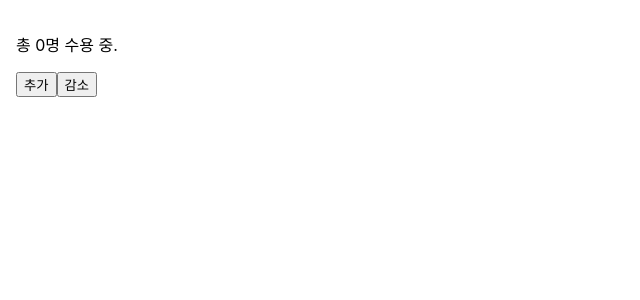
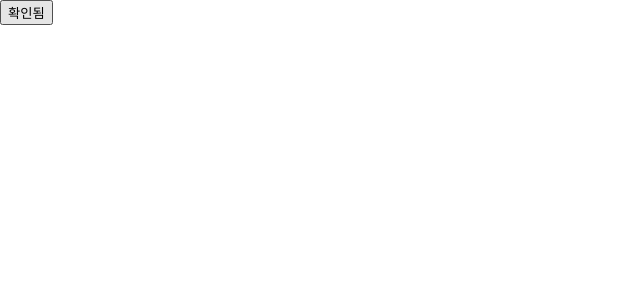
Before and after one commit to JJW0123/React_lesson, a React (Create React App) app in the folder my-app/: page / in a window 1280 px wide. Shown: the top 300 px of the page, without its empty margins (0-640 px from the left). Built offline with nearby package versions, Linux system fonts and the light colour scheme.

Commit message:
이벤트 처리

```diff
--- a/my-app/src/chapter_07/useCounter.jsx
+++ b/my-app/src/chapter_07/useCounter.jsx
@@ -1,4 +1,4 @@
-import React, { useState } from "react";
+import { useState } from "react";
 
 function useCounter(initial){
     const [count, setCount] = useState(initial);
--- /dev/null
+++ b/my-app/src/chapter_08/ConfirmButton.jsx
@@ -0,0 +1,17 @@
+import React, { useState } from "react";
+
+function ConfirmButton(props){
+    const [isConfirmed, setIsConfirmed] = useState(false);
+
+    const handleConfirm = () => {
+        setIsConfirmed((pre) => !pre);
+    };
+
+    return(
+        <button onClick={handleConfirm} disabled={isConfirmed}>
+            {isConfirmed ? "확인" : "확인됨"}
+        </button>
+    );
+}
+
+export default ConfirmButton;
--- a/my-app/src/index.js
+++ b/my-app/src/index.js
@@ -4,13 +4,13 @@
 import App from './App';
 import reportWebVitals from './reportWebVitals';
 
-import Accommodate from './chapter_07/Accommodate';
+import ConfirmButton from './chapter_08/ConfirmButton';
 
 const root = ReactDOM.createRoot(document.getElementById('root'));
 
 root.render(
   <React.StrictMode>
-    <Accommodate/>
+    <ConfirmButton/>
   </React.StrictMode>
 );
 
```
